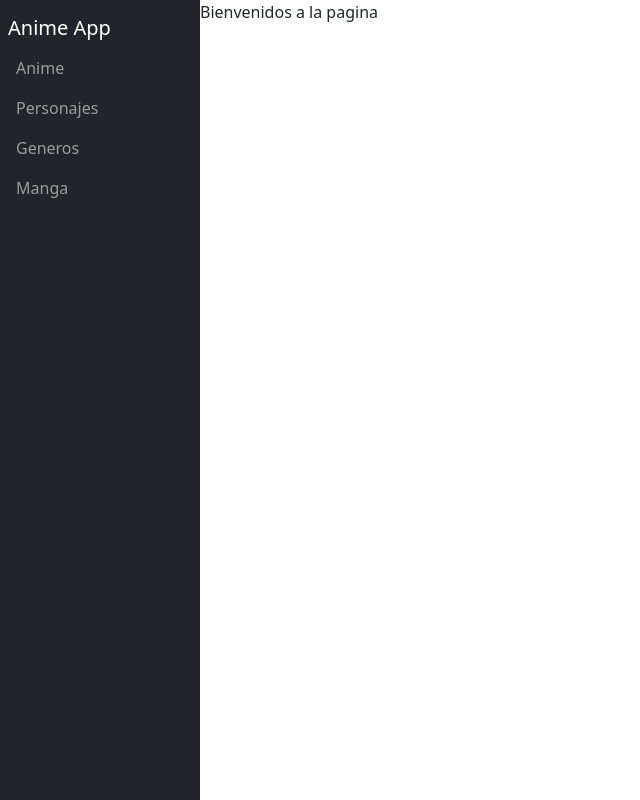
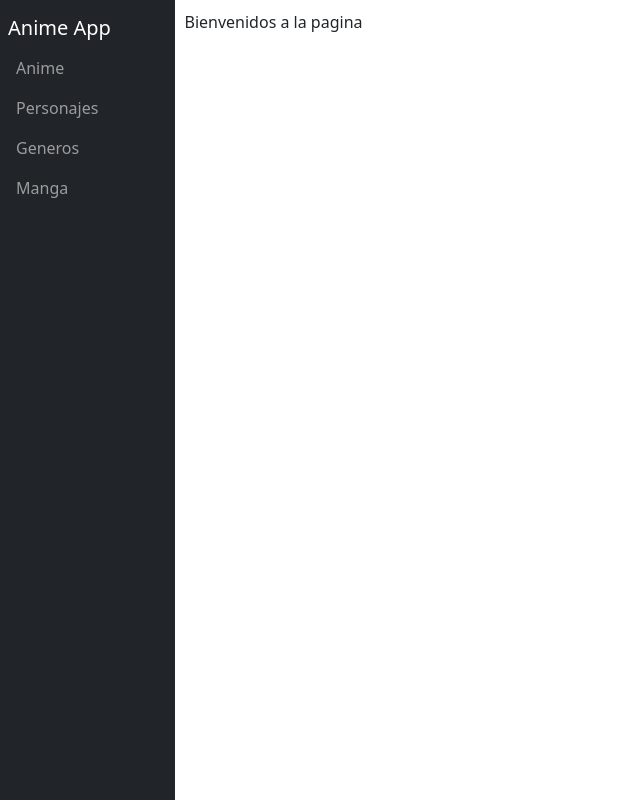
Before and after one commit to jenri019/anime-app, a React (Vite) app: page / in a window 1280 px wide. Shown: the whole page, without its empty margins (0-640 px from the left). Built offline with nearby package versions, Linux system fonts and the light colour scheme.

Commit message:
Adding styles to container and p showed

```diff
--- a/src/index.css
+++ b/src/index.css
@@ -1,4 +1,30 @@
+* {
+  padding: 0;
+  margin: 0;
+}
+
 .navbar {
   width: 200px;
   height: 100vh;
 }
+
+.info-container {
+  padding: 10px;
+  width: 100vw;
+  height: 100vh;
+  overflow-y: scroll;
+  overflow-x: hidden;
+}
+
+.anime-list-grid {
+  display: grid;
+  grid-template-columns: 1fr 1fr 1fr;
+  grid-gap: 10px;
+}
+
+p {
+  display: -webkit-box;
+  -webkit-box-orient: vertical;
+  -webkit-line-clamp: 3;  /* Number of lines displayed before it truncate */
+   overflow: hidden;
+}
```
